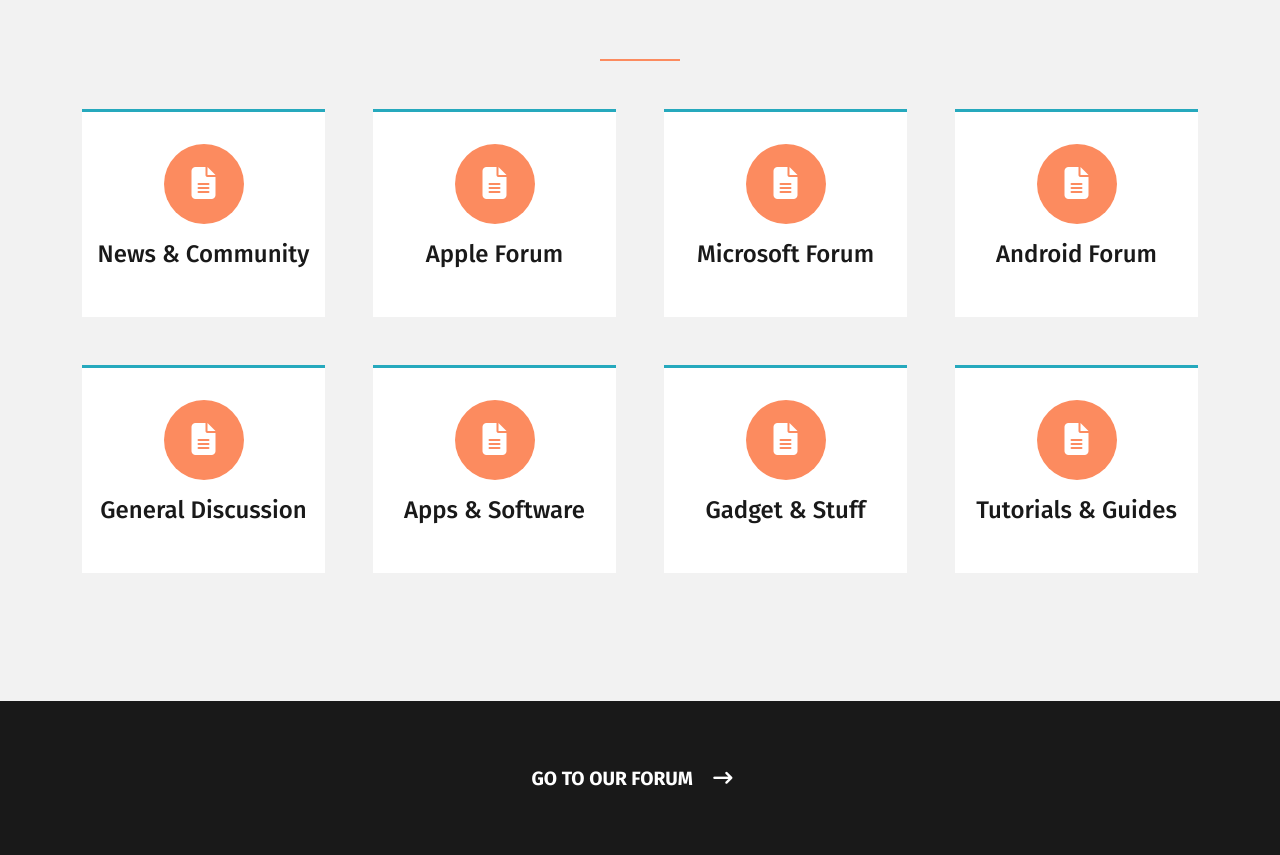
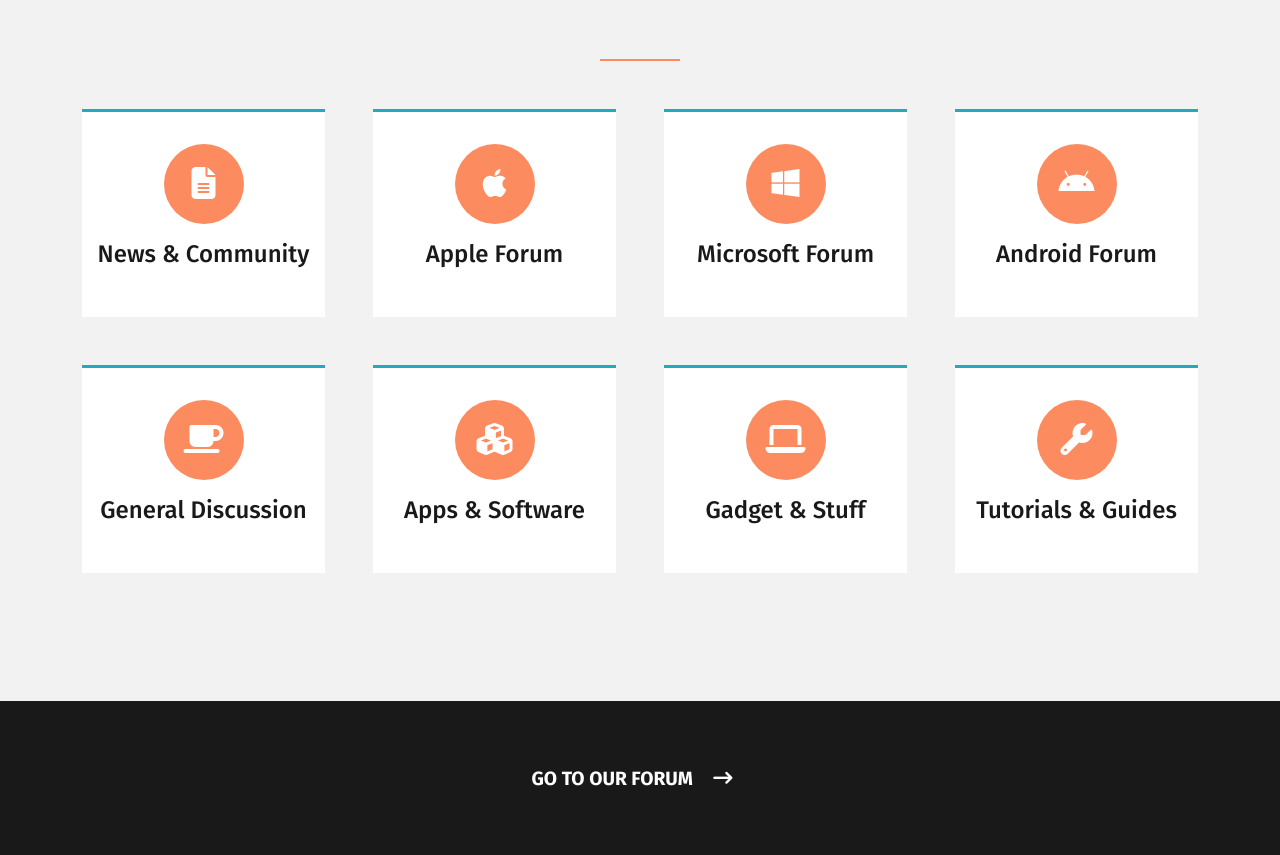
Before and after one commit to matte887/proj-html-vuejs, a Vue app: page / in a window 1280 px wide. Shown: the part 4013-4868 px from the top of the page. Built offline with nearby package versions, Linux system fonts and the light colour scheme.

Commit message:
Forum section: aggiunte info dinamicamente tramite array di oggetti

```diff
--- a/src/components/AppMain.vue
+++ b/src/components/AppMain.vue
@@ -212,68 +212,12 @@
       <h3 class="ms_h3-title">Forum Sections</h3>
       <div class="container">
         <div class="row row-cols-4 g-5">
-          <div class="col">
+          <div class="col" v-for="(item, index) in forumSection" :key="index">
             <a class="ms_forum-sections-card">
               <div class="ms_forum-sections-icon">
-                <i class="fa-solid fa-file-lines"></i>
+                <i :class="item.icon"></i>
               </div>
-              <h4>News & Community</h4>
-            </a>
-          </div>
-          <div class="col">
-            <a class="ms_forum-sections-card">
-              <div class="ms_forum-sections-icon">
-                <i class="fa-solid fa-file-lines"></i>
-              </div>
-              <h4>Apple Forum</h4>
-            </a>
-          </div>
-          <div class="col">
-            <a class="ms_forum-sections-card">
-              <div class="ms_forum-sections-icon">
-                <i class="fa-solid fa-file-lines"></i>
-              </div>
-              <h4>Microsoft Forum</h4>
-            </a>
-          </div>
-          <div class="col">
-            <a class="ms_forum-sections-card">
-              <div class="ms_forum-sections-icon">
-                <i class="fa-solid fa-file-lines"></i>
-              </div>
-              <h4>Android Forum</h4>
-            </a>
-          </div>
-          <div class="col">
-            <a class="ms_forum-sections-card">
-              <div class="ms_forum-sections-icon">
-                <i class="fa-solid fa-file-lines"></i>
-              </div>
-              <h4>General Discussion</h4>
-            </a>
-          </div>
-          <div class="col">
-            <a class="ms_forum-sections-card">
-              <div class="ms_forum-sections-icon">
-                <i class="fa-solid fa-file-lines"></i>
-              </div>
-              <h4>Apps & Software</h4>
-            </a>
-          </div>
-          <div class="col">
-            <a class="ms_forum-sections-card">
-              <div class="ms_forum-sections-icon">
-                <i class="fa-solid fa-file-lines"></i>
-              </div>
-              <h4>Gadget & Stuff</h4>
-            </a>
-          </div>
-          <div class="col">
-            <a class="ms_forum-sections-card">
-              <div class="ms_forum-sections-icon">
-                <i class="fa-solid fa-file-lines"></i>
-              </div>
-              <h4>Tutorials & Guides</h4>
+              <h4>{{item.title}}</h4>
             </a>
           </div>
         </div>
@@ -316,6 +260,44 @@
 <script>
 export default {
   name: "AppMain",
+  data() {
+    return {
+      forumSection: [
+        {
+          icon: 'fa-solid fa-file-lines',
+          title: 'News & Community'
+        },
+        {
+          icon: 'fa-brands fa-apple',
+          title: 'Apple Forum'
+        },
+        {
+          icon: 'fa-brands fa-windows',
+          title: 'Microsoft Forum'
+        },
+        {
+          icon: 'fa-brands fa-android',
+          title: 'Android Forum'
+        },
+        {
+          icon: 'fa-solid fa-mug-saucer',
+          title: 'General Discussion'
+        },
+        {
+          icon: 'fa-solid fa-cubes',
+          title: 'Apps & Software'
+        },
+        {
+          icon: 'fas fa-laptop',
+          title: 'Gadget & Stuff'
+        },
+        {
+          icon: 'fa-solid fa-wrench',
+          title: 'Tutorials & Guides'
+        }
+      ]
+    }
+  }
 };
 </script>
 
```
